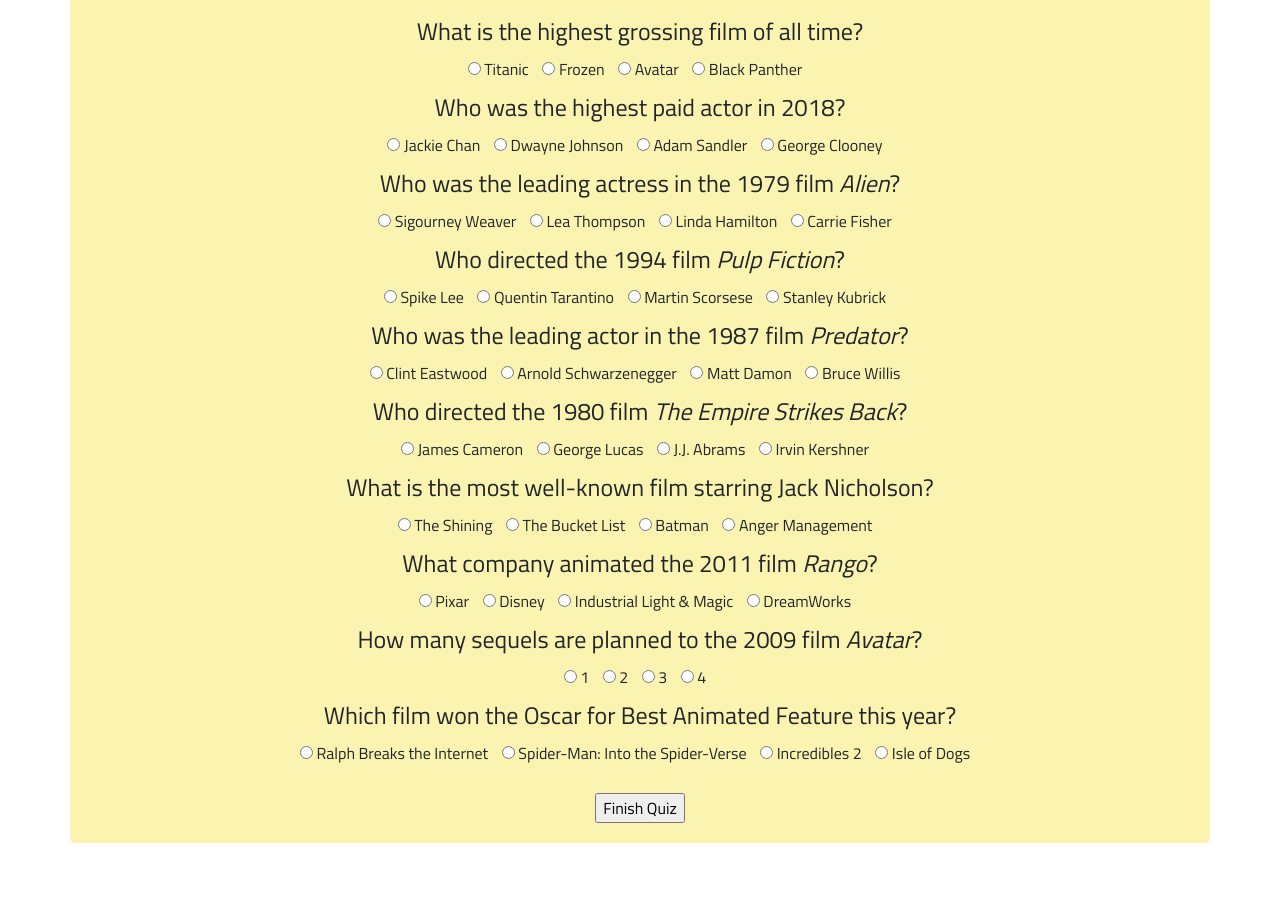
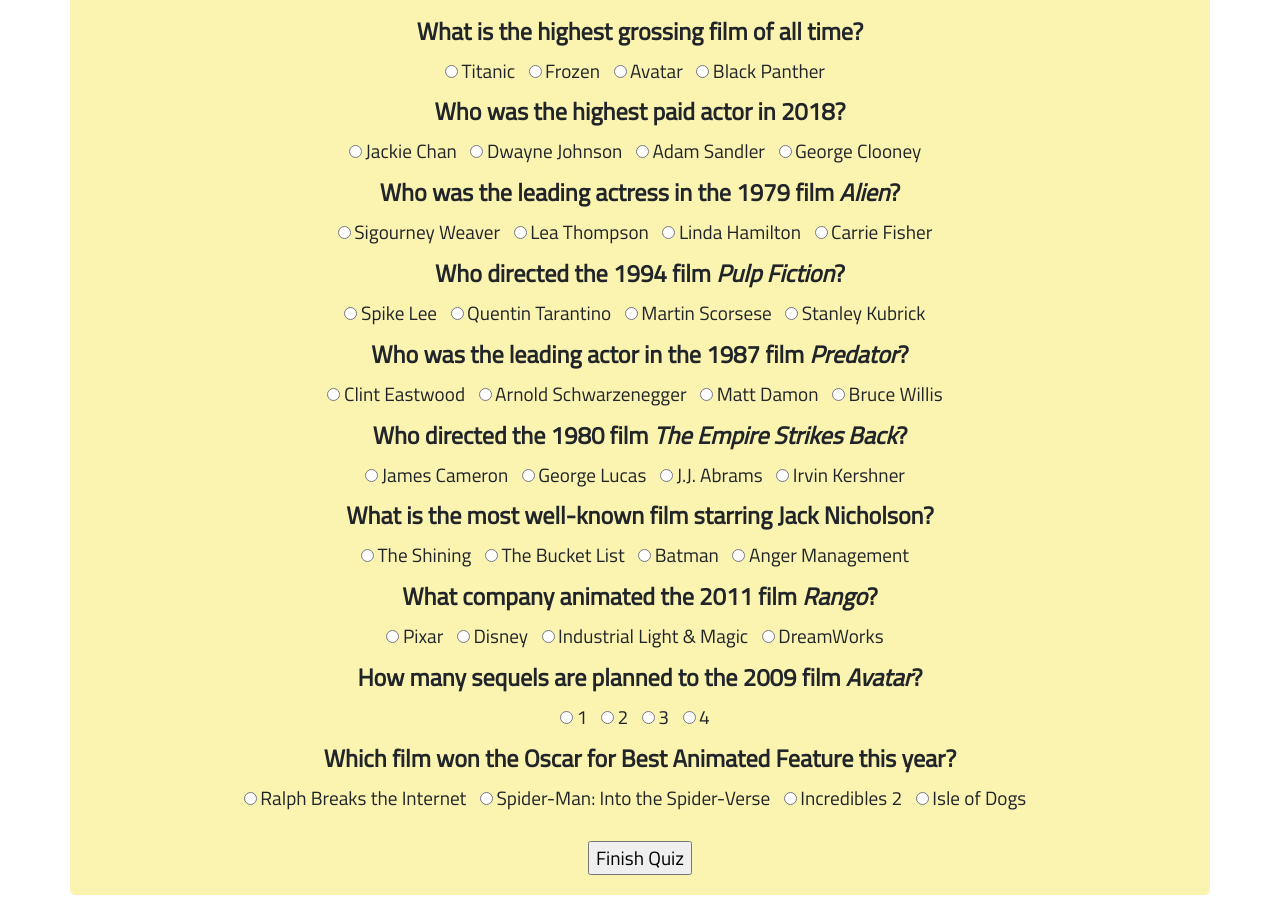
Before and after one commit to charmata/TriviaGame, a plain HTML site: page index.html in a window 1280 px wide. Shown: the part 181-1096 px from the top of the page. Before the commit the page ends 1024 px from the top, so only its background shows below. Drawn offline with nearby package versions, Linux system fonts and the light colour scheme.

Commit message:
Increase font sizes for readibility

```diff
--- a/assets/css/style.css
+++ b/assets/css/style.css
@@ -21,15 +21,20 @@ body {
 }
 #content {
   background-color: rgba(249, 239, 144, 0.7);
-  margin-top: 20px;
+  margin: 20px 0;
   padding: 20px;
   border-radius: 5px;
 }
+legend {
+  font-weight: bold;
+}
 label {
   margin-right: 10px;
+  font-size: 1.2rem;
 }
 #submit {
   margin-top: 20px;
+  font-size: 1.2rem;
 }
 .score {
   font-size: 2em;
```
